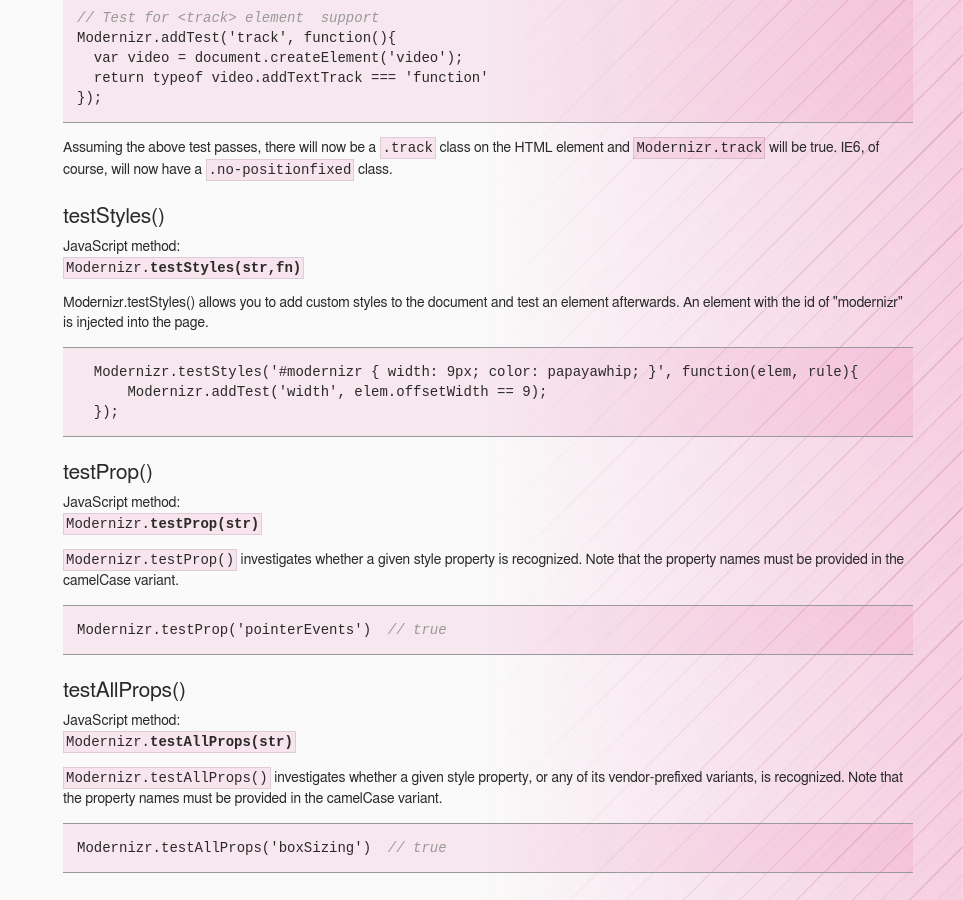
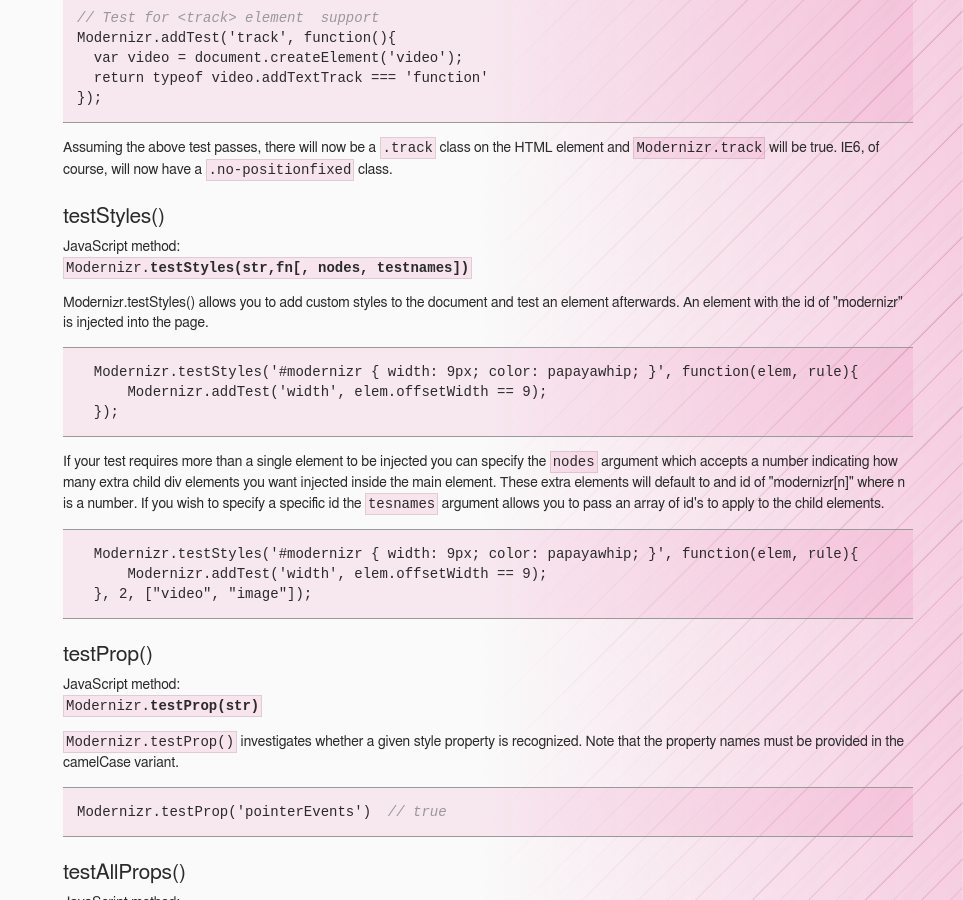
Before and after one commit to Modernizr/the-old-modernizr.com, a Jekyll site: the page built from docs/index.html, in a window 1280 px wide and 900 px high, scrolled down 10636 px. Shown: the whole window, without its empty margins (317-1280 px from the left). Built offline with Jekyll 4.4.1, drawn with Linux system fonts in a browser that asks for light colours; nearby versions of some CDN libraries; Markdown is read by kramdown in place of the engine named in the settings.

Commit message:
More detailed docs on  extra optional arguments when dealing with more than one injected element

```diff
--- a/docs/index.html
+++ b/docs/index.html
@@ -648,7 +648,7 @@
                <h3>testStyles()</h3>
                <dl>
                   <dt>JavaScript method:</dt>
-                  <dd><code>Modernizr.<strong>testStyles(str,fn)</strong></code></dd>
+                  <dd><code>Modernizr.<strong>testStyles(str,fn[, nodes, testnames])</strong></code></dd>
                </dl>
 
                <p>Modernizr.testStyles() allows you to add custom styles to the document and test an element afterwards. An element with the id of "modernizr" is injected into the page.</p>
@@ -657,6 +657,14 @@
   Modernizr.testStyles('#modernizr { width: 9px; color: papayawhip; }', function(elem, rule){
       Modernizr.addTest('width', elem.offsetWidth == 9);
   });
+</pre>
+
+              <p>If your test requires more than a single element to be injected you can specify the <code>nodes</code> argument which accepts a number indicating how many extra child div elements you want injected inside the main element. These extra elements will default to and id of "modernizr[n]" where n is a number. If you wish to specify a specific id the <code>tesnames</code> argument allows you to pass an array of id's to apply to the child elements.</p>
+
+<pre>
+  Modernizr.testStyles('#modernizr { width: 9px; color: papayawhip; }', function(elem, rule){
+      Modernizr.addTest('width', elem.offsetWidth == 9);
+  }, 2, ["video", "image"]);
 </pre>
             </section>
 
```
